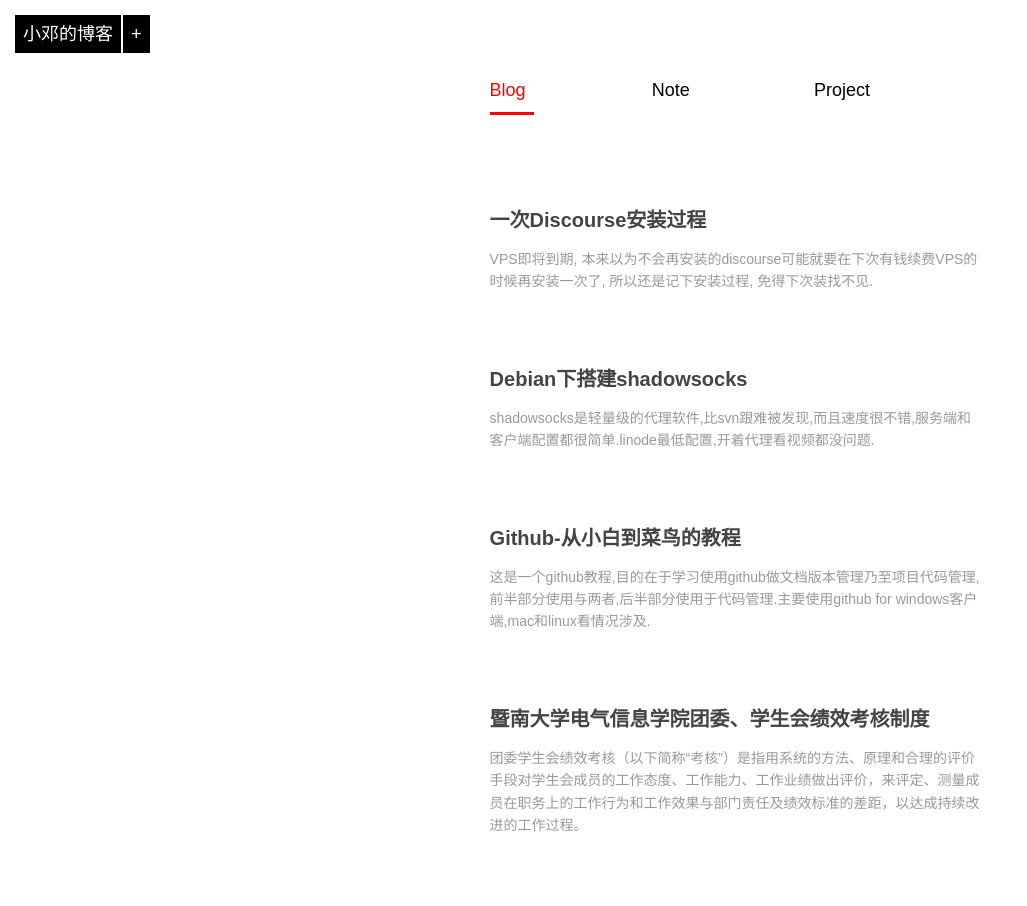
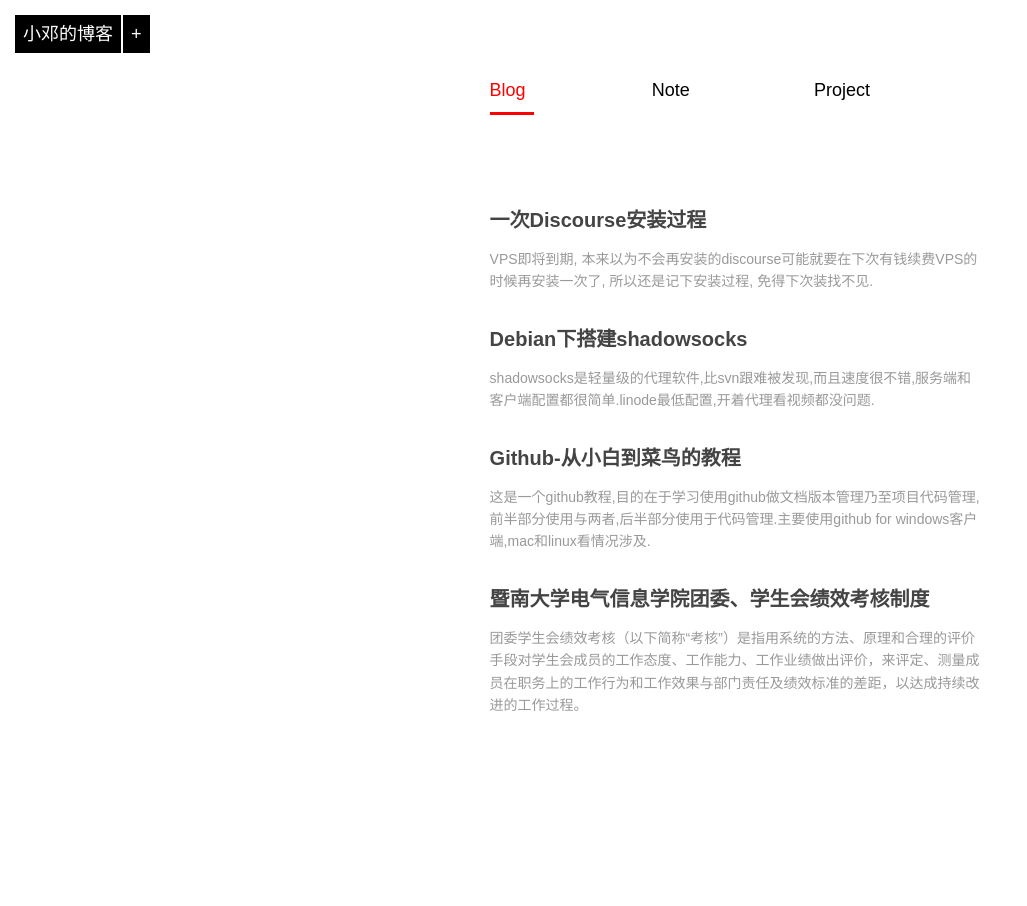
Before and after one commit to DengZuoheng/DengZuoheng.github.io, a Jekyll site: the page built from index.md, in a window 1280 px wide. Shown: the whole page, without its empty margins (0-1027 px from the left). Built offline with Jekyll 4.4.1, drawn with Linux system fonts in a browser that asks for light colours; Markdown is read by kramdown in place of the engine named in the settings.

Commit message:
改变列表的衬距

```diff
--- a/css/default.css
+++ b/css/default.css
@@ -95,7 +95,7 @@
 .index-content .section { margin-left:30%; padding-top:80px; padding-right:15%; ;}
 
 .index-content .artical-list { width:70%; margin:0 auto; }
-.index-content .artical-list li { margin-bottom:70px; }
+.index-content .artical-list li { margin-bottom:30px; }
 .index-content h2 { font-size:20px; margin-bottom:15px; word-break: break-all;}
 .index-content h2 a { color:#444 }
 .index-content h2 a:hover { color:#E50053; text-decoration:none; }
```
